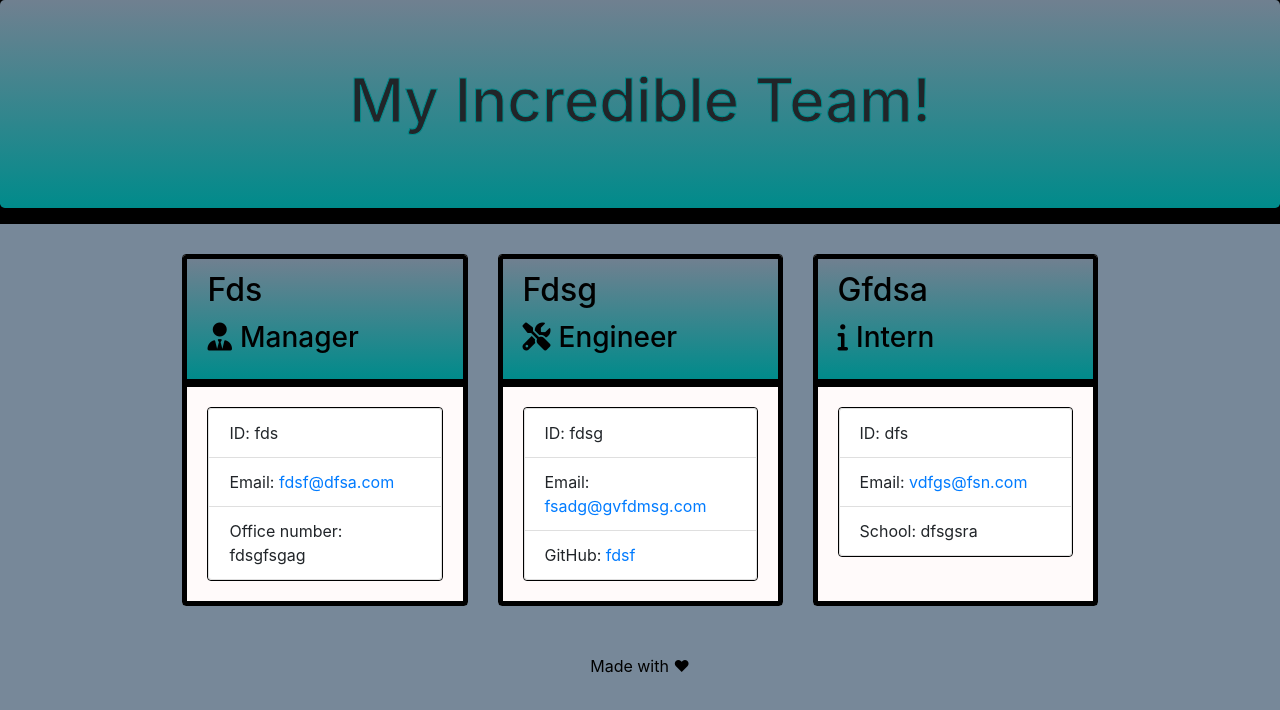
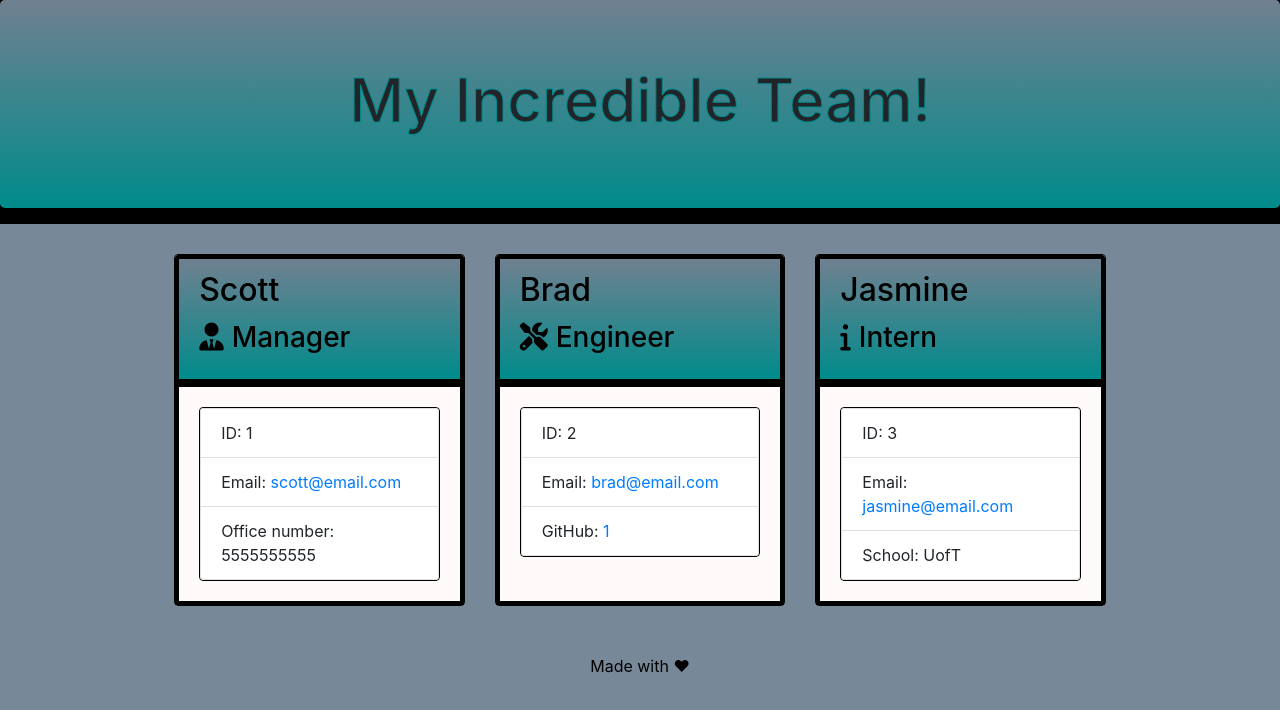
Before and after one commit to ScalexanderB/Team-Profile-Generator, a website: page output/team.html in a window 1280 px wide. Drawn offline with nearby package versions, Linux system fonts and the light colour scheme.

Commit message:
filled out readme

```diff
--- a/output/team.html
+++ b/output/team.html
@@ -88,38 +88,38 @@
                 <div class="card-deck">
                     <div class="card employee-card">
     <div class="card-header">
-        <h2 class="card-title">Fds</h2>
+        <h2 class="card-title">Scott</h2>
         <h3 class="card-title"><i class="fas fa-user-tie mr-2"></i>Manager</h3>
     </div>
     <div class="card-body">
         <ul class="list-group">
-            <li class="list-group-item">ID: fds</li>
-            <li class="list-group-item">Email: <a href="mailto:fdsf@dfsa.com">fdsf@dfsa.com</a></li>
-            <li class="list-group-item">Office number: fdsgfsgag</li>
+            <li class="list-group-item">ID: 1</li>
+            <li class="list-group-item">Email: <a href="mailto:scott@email.com">scott@email.com</a></li>
+            <li class="list-group-item">Office number: 5555555555</li>
         </ul>
     </div>
 </div><div class="card employee-card">
     <div class="card-header">
-        <h2 class="card-title">Fdsg</h2>
+        <h2 class="card-title">Brad</h2>
         <h3 class="card-title"><i class="fas fa-tools mr-2"></i>Engineer</h3>
     </div>
     <div class="card-body">
         <ul class="list-group">
-            <li class="list-group-item">ID: fdsg</li>
-            <li class="list-group-item">Email: <a href="mailto:fsadg@gvfdmsg.com">fsadg@gvfdmsg.com</a></li>
-            <li class="list-group-item">GitHub: <a href="https//github.com/fdsf" target="_blank" rel="noopener noreferrer">fdsf</a></li>
+            <li class="list-group-item">ID: 2</li>
+            <li class="list-group-item">Email: <a href="mailto:brad@email.com">brad@email.com</a></li>
+            <li class="list-group-item">GitHub: <a href="https//github.com/1" target="_blank" rel="noopener noreferrer">1</a></li>
         </ul>
     </div>
 </div><div class="card employee-card">
     <div class="card-header">
-        <h2 class="card-title">Gfdsa</h2>
+        <h2 class="card-title">Jasmine</h2>
         <h3 class="card-title"><i class="fas fa-info mr-2"></i>Intern</h3>
     </div>
     <div class="card-body">
         <ul class="list-group">
-            <li class="list-group-item">ID: dfs</li>
-            <li class="list-group-item">Email: <a href="mailto:vdfgs@fsn.com">vdfgs@fsn.com</a></li>
-            <li class="list-group-item">School: dfsgsra</li>
+            <li class="list-group-item">ID: 3</li>
+            <li class="list-group-item">Email: <a href="mailto:jasmine@email.com">jasmine@email.com</a></li>
+            <li class="list-group-item">School: UofT</li>
         </ul>
     </div>
 </div>
```
Also changed, not shown: README.md.
